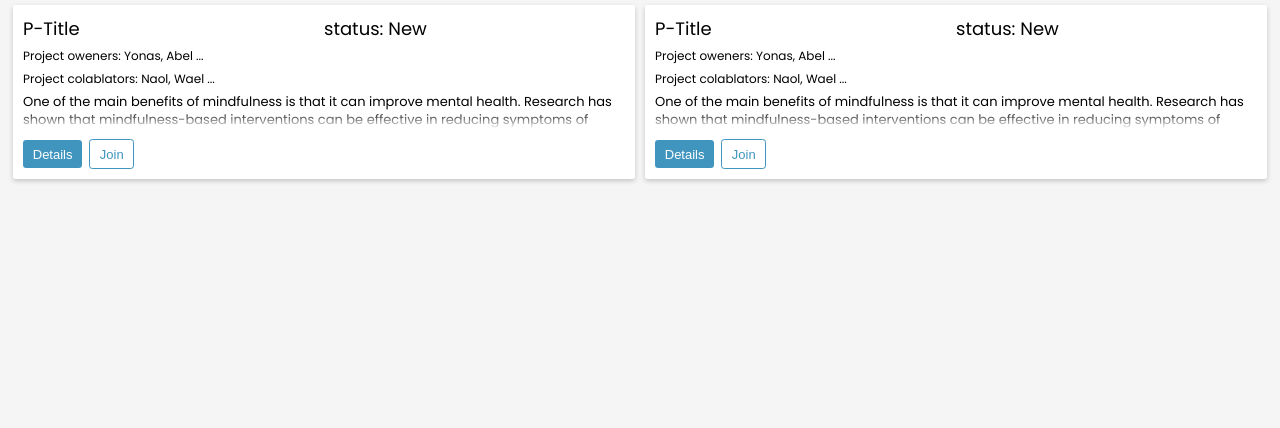
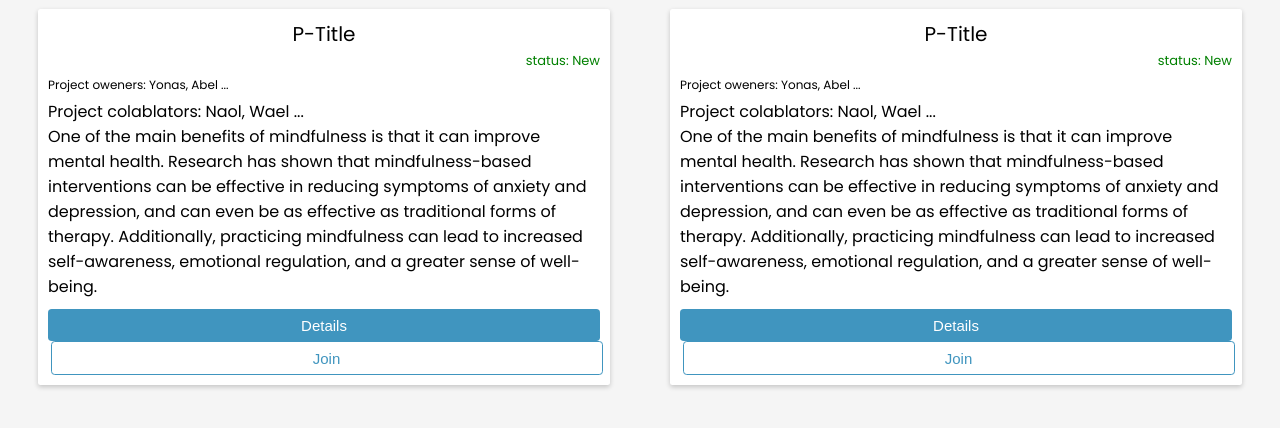
Before and after one commit to Haitham030303/AgileProject, a Flask app: page / in a window 1280 px wide. Shown: the part 62-490 px from the top of the page. Run offline with Flask 3, Linux system fonts and the light colour scheme.

Commit message:
Updated the card design

```diff
--- a/static/css/main.css
+++ b/static/css/main.css
@@ -124,63 +124,55 @@ a {
 
 /*  */
 
-.btn.btn-outline:hover,
-.btn.btn-outline:focus {
-  background: hsl(200, 50%, 90%);
-}
 
-.btn + .btn {
-  margin-left: 0.25rem;
-}
 
-.card-grid {
+.card-grid{
   display: grid;
-  font-family: "Poppins", sans-serif;
-  grid-template-columns: repeat(auto-fit, minmax(300px, 1fr));
+  font-family: 'Poppins', sans-serif;
+  grid-template-columns: repeat(auto-fit, minmax(300px,1fr));
   align-items: flex-start;
 }
 
-.P-owner {
-  margin-bottom: 0.5rem;
+.P-owner{
+  margin-bottom: .5rem;
   font-size: 1.2rem;
 }
-.Project-collaborators {
-  margin-bottom: 0.5rem;
+.Project-colablators{
+  margin-bottom: .5rem;
   font-size: 1.2rem;
 }
 
-.card {
+.card{
   background-color: white;
   padding: 1rem;
-  margin: 0.5rem;
+  margin: .9rem 3rem;
   border: none;
-  border-radius: 0.25rem;
-  box-shadow: 0 2px 5px 0 rgba(0, 0, 0, 0.2);
+  border-radius: .25rem;
+  box-shadow: 0 2px 5px 0 rgba(0, 0, 0, .2);
 }
 
-.title-grid {
-  display: grid;
-  grid-template-columns: repeat(auto-fit, minmax(100px, 1fr));
-  align-items: flex-start;
+
+
+.P-Title{
+  font-size: 2rem;
+  margin-bottom: .2rem;
+  text-align: center;
+}
+.status{
+  font-size: 1.3rem;
+  margin-bottom: .5rem;
+  text-align: end;
+  color: green;
 }
 
-.P-Title {
-  font-size: 1.8rem;
-  margin-bottom: 0.2rem;
+.Discription{
+  font-size: 1.3rem;
+ max-height: calc(2 * 1em * 1.4);
+ line-height: 1.4;
+ overflow: hidden;
+ position: relative;
 }
-.status {
-  font-size: 1.8rem;
-  margin-bottom: 0.5rem;
-}
-
-.Description {
-  font-size: 1.3rem;
-  max-height: calc(2 * 1em * 1.4);
-  line-height: 1.4;
-  overflow: hidden;
-  position: relative;
-}
-.Description::before {
+.Discription::before{
   content: "";
   position: absolute;
   height: calc(1em * 1.4);
@@ -190,43 +182,37 @@ a {
   background: linear-gradient(to bottom, transparent, white);
 }
 
-.card-footer {
+.card-footer{
   margin-top: 1rem;
 }
 
-.card-footer button {
-  width: auto;
-}
-
-.homebtn {
+.homebtn{
   --color: hsl(200, 50%, 50%);
   background: var(--color);
   color: white;
   border: none;
-  font-size: 1.3rem;
-  padding: 0.5em 0.75em;
-  border-radius: 0.25em;
+  font-size: 1.5rem;
+  padding: .5em .75em;
+  border-radius: .25em;
   cursor: pointer;
 }
 
-.homebtn:hover,
-.homebtn:focus {
+.homebtn:hover, .homebtn:focus{
   background: hsl(200, 50%, 60%);
 }
 
-.homebtn.btn-outline {
+.homebtn.btn-outline{
   background: none;
   border: 1px solid var(--color);
   color: var(--color);
 }
 
-.homebtn.btn-outline:hover,
-.homebtn.btn-outline:focus {
+.homebtn.btn-outline:hover, .homebtn.btn-outline:focus{
   background: hsl(200, 50%, 90%);
 }
 
-.homebtn + .homebtn {
-  margin-left: 0.25rem;
+.homebtn + .homebtn{
+  margin-left: .25rem;
 }
 
 /*  */
```
